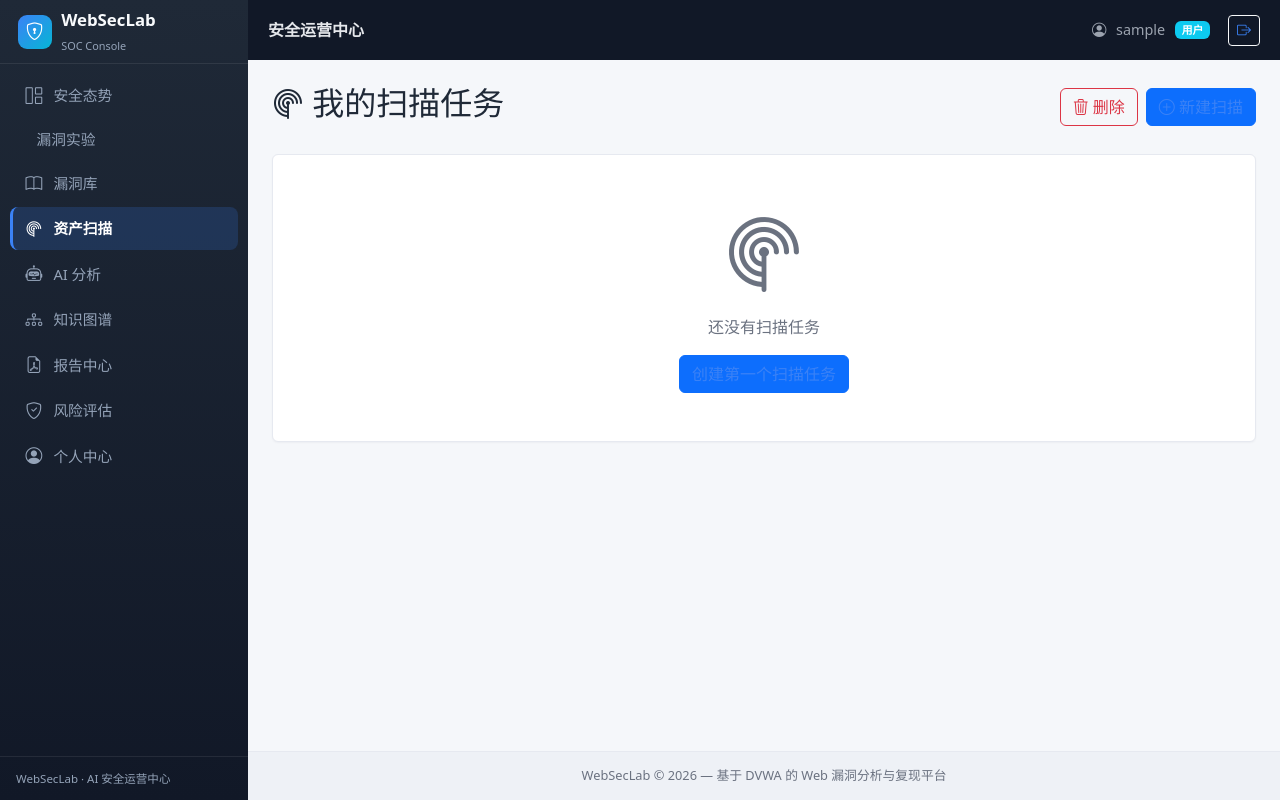
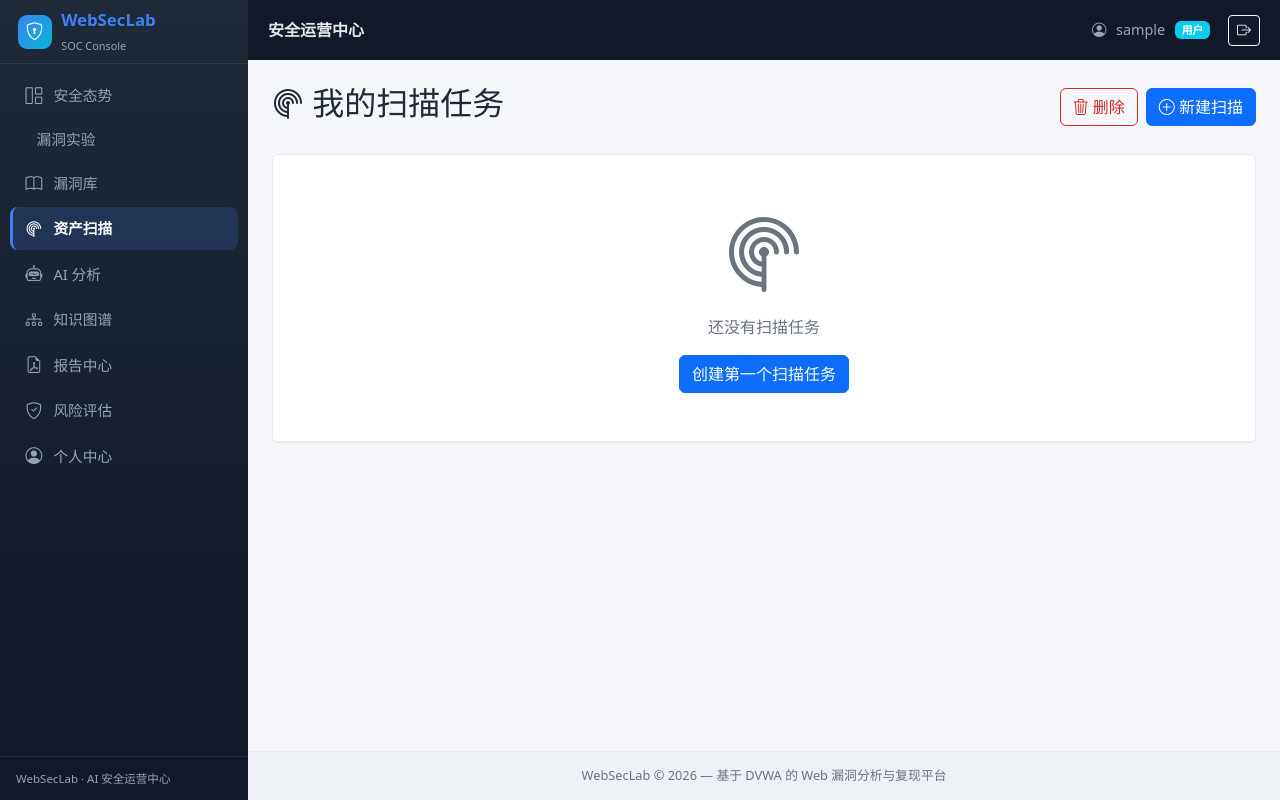
Before and after one commit to wwwwuter/WebSecLab2, a Flask app: page /scan in a window 1280 px wide. Run offline with Flask 3, Linux system fonts and the light colour scheme; the visitor is signed in with stand-in values (Sample User, id 1); data that the repository does not hold is empty.

Commit message:
fix: 修复全局 a{color:blue} 导致 btn-primary/btn-success 等按钮文字与背景色重合

```diff
--- a/app/static/css/soc.css
+++ b/app/static/css/soc.css
@@ -125,7 +125,7 @@
 html[data-bs-theme="light"] .table { color: var(--soc-text); }
 html[data-bs-theme="light"] .table thead th { border-color: var(--soc-border); color: var(--soc-muted); }
 html[data-bs-theme="light"] .table td, html[data-bs-theme="light"] .table th { border-color: var(--soc-border); }
-html[data-bs-theme="light"] a { color: var(--soc-accent); }
+html[data-bs-theme="light"] a:not(.btn):not(.nav-link):not(.dropdown-item):not(.page-link):not(.breadcrumb-item):not(.quick-btn):not(.admin-toggle) { color: var(--soc-accent); }
 html[data-bs-theme="light"] a.text-reset, html[data-bs-theme="light"] a.link-secondary { color: var(--soc-muted) !important; }
 html[data-bs-theme="light"] .text-muted { color: var(--soc-muted) !important; }
 html[data-bs-theme="light"] .form-control, html[data-bs-theme="light"] .form-select {
@@ -149,6 +149,20 @@
 html[data-bs-theme="light"] .breadcrumb-item, html[data-bs-theme="light"] .breadcrumb-item a { color: var(--soc-muted); }
 html[data-bs-theme="light"] hr { border-color: var(--soc-border); }
 html[data-bs-theme="light"] .btn-close { filter: none; }
+
+/* ---------- 按钮文字色修复 (确保彩色底按钮白字) ---------- */
+html[data-bs-theme="light"] .btn-primary,
+html[data-bs-theme="light"] .btn-success,
+html[data-bs-theme="light"] .btn-danger,
+html[data-bs-theme="light"] .btn-warning,
+html[data-bs-theme="light"] .btn-info,
+html[data-bs-theme="light"] .btn-dark {
+  color: #fff !important;
+}
+html[data-bs-theme="light"] .btn-outline-primary { color: var(--soc-accent) !important; border-color: var(--soc-accent); }
+html[data-bs-theme="light"] .btn-outline-success { color: var(--soc-success) !important; border-color: var(--soc-success); }
+html[data-bs-theme="light"] .btn-outline-danger { color: var(--soc-danger) !important; border-color: var(--soc-danger); }
+html[data-bs-theme="light"] .btn-outline-secondary { color: var(--soc-muted) !important; border-color: var(--soc-border); }
 
 /* 强调色工具类 */
 .soc-text-accent { color: var(--soc-accent); }
```
